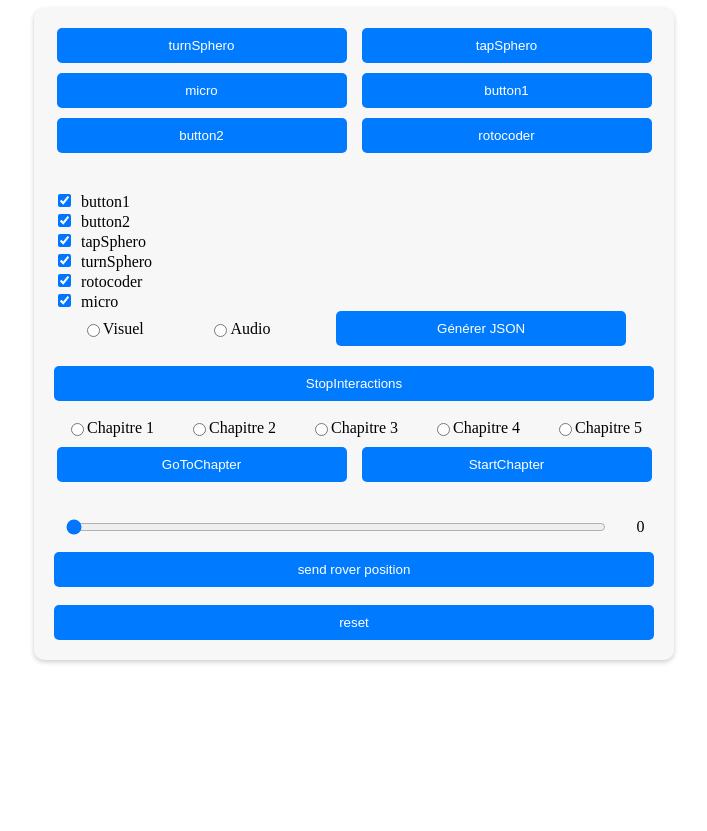
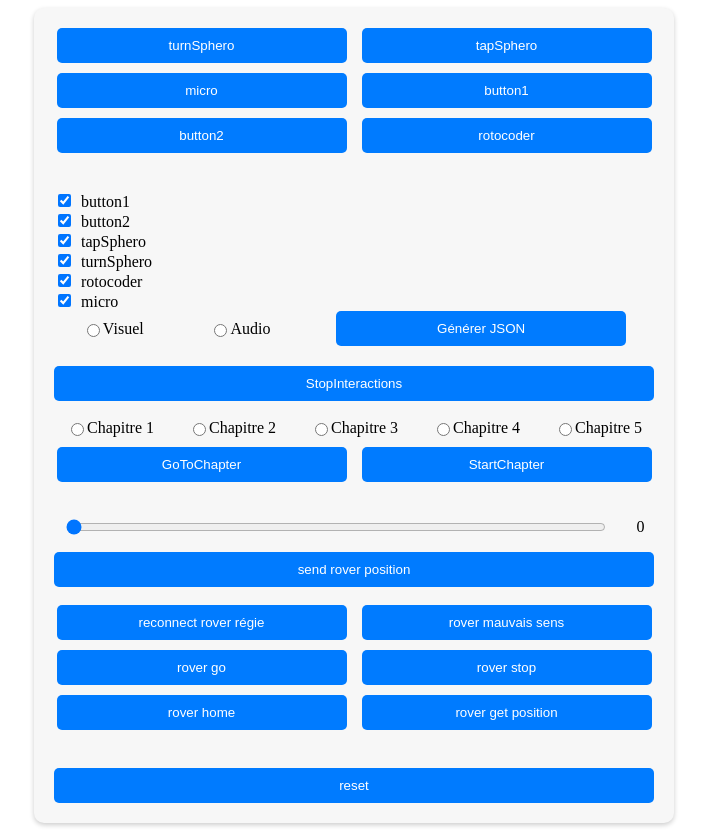
Before and after one commit to Roxane-gll/Projet-ENCI1-Nuxt, a Nuxt app: page /regie in a window 1280 px wide. Shown: the whole page, without its empty margins (286-993 px from the left). Before the commit the page ends 800 px from the top, so only its background shows below. Built offline with nearby package versions, Linux system fonts and the light colour scheme; no server answers.

Commit message:
ajout actions rover

```diff
--- a/pages/regie.vue
+++ b/pages/regie.vue
@@ -47,6 +47,15 @@
       <button class="btn btn-primary" @click="sendRoverPosition(sliderValue)">send rover position</button>
     </div>
     <br>
+    <div class="flex">
+      <button class="btn btn-primary" @click="reconnect_rover()">reconnect rover régie</button>
+      <button class="btn btn-primary" @click="return_rover()">rover mauvais sens</button>
+      <button class="btn btn-primary" @click="rover_go()">rover go</button>
+      <button class="btn btn-primary" @click="rover_stop()">rover stop</button>
+      <button class="btn btn-primary" @click="rover_home()">rover home</button>
+      <button class="btn btn-primary" @click="rover_get_position()">rover get position</button>
+    </div>
+    <br>
     <div>
       <button class="btn btn-primary" @click="reset()">reset</button>
     </div>
@@ -71,7 +80,8 @@ export default {
   },
   async mounted() {
     // Connectez-vous au WebSocket ici
-    this.socket = new WebSocket('ws://localhost:3001'); // Remplacez l'URL par celle de votre serveur WebSocket
+    this.socket = new WebSocket('ws://localhost:3001');
+    this.reconnect_rover()
 
     this.socket.addEventListener('open', (event) => {
       console.log('WebSocket ouvert');
@@ -144,7 +154,64 @@ export default {
         value: "true"
       };
       this.socket.send(JSON.stringify(jsonData));
-    }
+    },
+    return_rover(){
+      this.jsonDataRoverReturn = {
+          name:"action",
+          action: "return",
+        };
+        this.socketRover.send(JSON.stringify(this.jsonDataRoverReturn));
+    },
+    reconnect_rover(){
+      this.socketRover = new WebSocket('ws://192.168.43.205:8081');
+
+      this.socketRover.addEventListener('open', (event) => {
+        console.log('WebSocket ouvert');
+        // this.socketRover.send(JSON.stringify(this.connectionJson))
+      });
+
+      this.socketRover.addEventListener('message', (event) => {
+        console.log('Message reçu:', event.data);
+        const data = this.stringToJson(event.data)
+        this.handleInfo(data)
+      });
+
+      this.socketRover.addEventListener('close', (event) => {
+        console.log('WebSocket fermé');
+      });
+
+      this.socketRover.addEventListener('error', (event) => {
+        console.error('Erreur WebSocket:', event);
+      });
+    },
+    rover_go(){
+      this.jsonDataRoverGo = {
+          name:"action",
+          action: "go",
+        };
+        this.socketRover.send(JSON.stringify(this.jsonDataRoverGo));
+    },
+    rover_stop(){
+      this.jsonDataRoverStop = {
+          name:"action",
+          action: "stop",
+        };
+        this.socketRover.send(JSON.stringify(this.jsonDataRoverStop));
+    },
+    rover_home(){
+      this.jsonDataRoverHome = {
+          name:"action",
+          action: "home",
+        };
+        this.socketRover.send(JSON.stringify(this.jsonDataRoverHome));
+    },
+    rover_get_position(){
+      this.jsonDataRoverGetPosition = {
+          name:"action",
+          action: "getPosition",
+        };
+        this.socketRover.send(JSON.stringify(this.jsonDataRoverGetPosition));
+    },
   }
 };
 </script>
```
